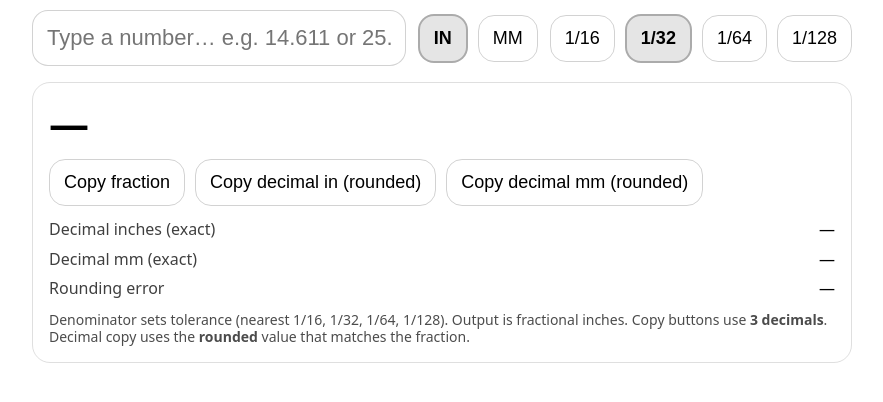
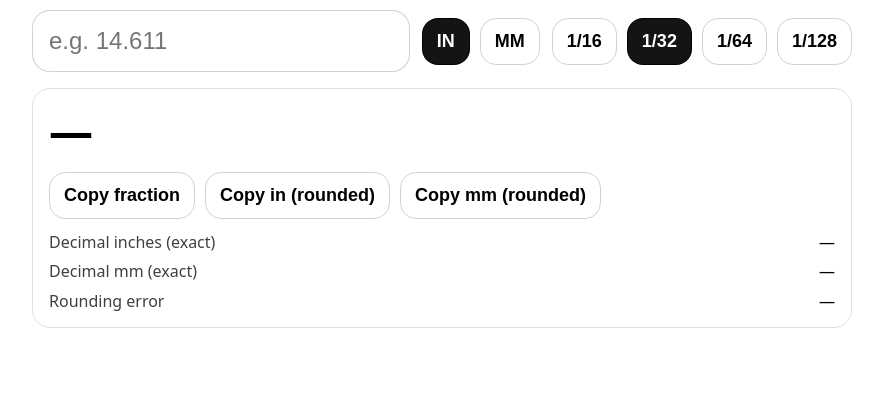
Before and after one commit to chaserx19-cmd/fract-app, a plain HTML site: page index.html in a window 1280 px wide. Shown: the part 54-456 px from the top of the page, without its empty margins (198-1081 px from the left). Drawn offline with Linux system fonts and the light colour scheme.

Commit message:
Update styles and input handling in index.html

```diff
--- a/index.html
+++ b/index.html
@@ -27,14 +27,16 @@
       flex-wrap:wrap;
       align-items:center;
     }
+
     input{
       flex: 1;
       min-width: 280px;
-      font-size: 22px;
-      padding: 14px 14px;
-      border-radius: 16px;
+      font-size: 24px;
+      padding: 16px 16px;
+      border-radius: 18px;
       border: 1px solid rgba(127,127,127,.35);
       outline: none;
+      font-variant-numeric: tabular-nums;
     }
 
     .group{ display:flex; gap: 10px; flex-wrap:wrap; align-items:center; }
@@ -49,22 +51,21 @@
       user-select: none;
       touch-action: manipulation;
       transition: background-color .12s ease, border-color .12s ease, transform .06s ease;
+      font-weight: 700;
     }
     .btn:active{ transform: scale(0.98); }
 
-    /* Full-button selected state */
+    /* High-contrast selected state */
     .btn.active{
-      border-width: 2px;
-      font-weight: 800;
-      background: rgba(127,127,127,.22);
-      border-color: rgba(127,127,127,.55);
+      border-color: rgba(255,255,255,.75);
+      background: rgba(255,255,255,.95);
+      color: #000;
     }
-
-    /* Make selected state more obvious in light mode */
     @media (prefers-color-scheme: light) {
       .btn.active{
-        background: rgba(0,0,0,.10);
-        border-color: rgba(0,0,0,.25);
+        border-color: rgba(0,0,0,.85);
+        background: rgba(0,0,0,.92);
+        color: #fff;
       }
     }
 
@@ -75,13 +76,13 @@
       border: 1px solid rgba(127,127,127,.25);
     }
     .big{
-      font-size: 40px;
-      font-weight: 800;
+      font-size: 44px;
+      font-weight: 900;
       letter-spacing: .2px;
       font-variant-numeric: tabular-nums;
     }
     .copyrow{
-      margin-top: 12px;
+      margin-top: 14px;
       display:flex;
       gap: 10px;
       flex-wrap:wrap;
@@ -95,14 +96,26 @@
     .line{ display:flex; justify-content:space-between; gap: 14px; }
     .k{ opacity:.75; }
     .v{ font-variant-numeric: tabular-nums; }
-    .muted{ margin-top: 14px; opacity:.7; font-size: 14px; }
+
+    /* Make buttons slightly larger on iPhone */
+    @media (max-width: 520px){
+      .btn{ font-size: 18px; padding: 14px 14px; border-radius: 18px; }
+      input{ font-size: 26px; }
+      .big{ font-size: 46px; }
+    }
   </style>
 </head>
 <body>
   <h1>Decimal → Fraction</h1>
 
   <div class="row">
-    <input id="val" placeholder="Type a number… e.g. 14.611 or 25.4" autocomplete="off" />
+    <!-- inputmode decimal forces the numeric keypad on iOS -->
+    <input
+      id="val"
+      inputmode="decimal"
+      placeholder="e.g. 14.611"
+      autocomplete="off"
+    />
 
     <div class="group" aria-label="Units">
       <button class="btn active" id="uIn" type="button">IN</button>
@@ -117,19 +130,14 @@
 
     <div class="copyrow">
       <button class="btn" id="copyFrac" type="button">Copy fraction</button>
-      <button class="btn" id="copyDecIn" type="button">Copy decimal in (rounded)</button>
-      <button class="btn" id="copyDecMm" type="button">Copy decimal mm (rounded)</button>
+      <button class="btn" id="copyDecIn" type="button">Copy in (rounded)</button>
+      <button class="btn" id="copyDecMm" type="button">Copy mm (rounded)</button>
     </div>
 
     <div class="meta">
       <div class="line"><div class="k">Decimal inches (exact)</div><div class="v" id="decIn">—</div></div>
       <div class="line"><div class="k">Decimal mm (exact)</div><div class="v" id="decMm">—</div></div>
       <div class="line"><div class="k">Rounding error</div><div class="v" id="delta">—</div></div>
-    </div>
-
-    <div class="muted">
-      Denominator sets tolerance (nearest 1/16, 1/32, 1/64, 1/128). Output is fractional inches.
-      Copy buttons use <b>3 decimals</b>. Decimal copy uses the <b>rounded</b> value that matches the fraction.
     </div>
   </div>
 
@@ -146,7 +154,7 @@
 
   const denoms = [16, 32, 64, 128];
   let denom = 32;
-  let units = 'in'; // 'in' or 'mm'
+  let units = 'in';
 
   function gcd(a, b){
     a = Math.abs(a); b = Math.abs(b);
@@ -156,12 +164,12 @@
 
   function parseNumber(raw){
     const s = (raw || '').trim();
-    if (!s) return { ok:false, err:'Type a number.' };
+    if (!s) return { ok:false };
     const cleaned = s.replace(/,/g,'');
     const m = cleaned.match(/[-+]?\d*\.?\d+(?:[eE][-+]?\d+)?/);
-    if (!m) return { ok:false, err:'Could not find a number.' };
+    if (!m) return { ok:false };
     const num = Number(m[0]);
-    if (!Number.isFinite(num)) return { ok:false, err:'Invalid number.' };
+    if (!Number.isFinite(num)) return { ok:false };
     return { ok:true, num };
   }
 
@@ -208,21 +216,16 @@
     }
   }
 
-  // Copy helpers
   async function copyText(t){
     try { await navigator.clipboard.writeText(t); } catch {}
   }
+
   function toFixed3(n){
-    // Avoid "-0.000"
-    const v = Number(n.toFixed(3));
+    const v = Number(n.toFixed(3));   // prevents "-0.000"
     return v.toFixed(3);
   }
 
-  let last = {
-    frac: '',
-    roundedIn: NaN,
-    roundedMm: NaN
-  };
+  let last = { frac:'', roundedIn: NaN, roundedMm: NaN };
 
   document.getElementById('copyFrac').addEventListener('click', () => copyText(last.frac));
   document.getElementById('copyDecIn').addEventListener('click', () => {
@@ -261,7 +264,6 @@
     const sign = deltaIn >= 0 ? '+' : '';
     elDelta.textContent = `${sign}${deltaIn.toFixed(6)} in  (${sign}${deltaMm.toFixed(3)} mm)`;
 
-    // What gets copied:
     last = {
       frac: frac.text.replace(/"/g,''),
       roundedIn: inchesRounded,
```
